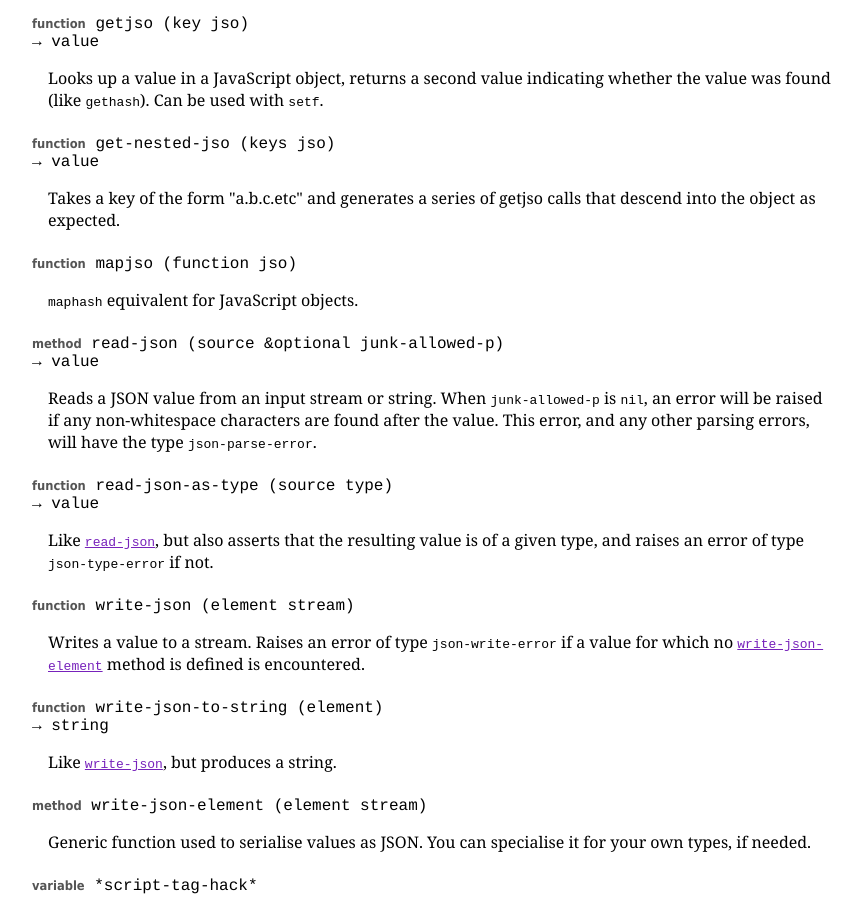
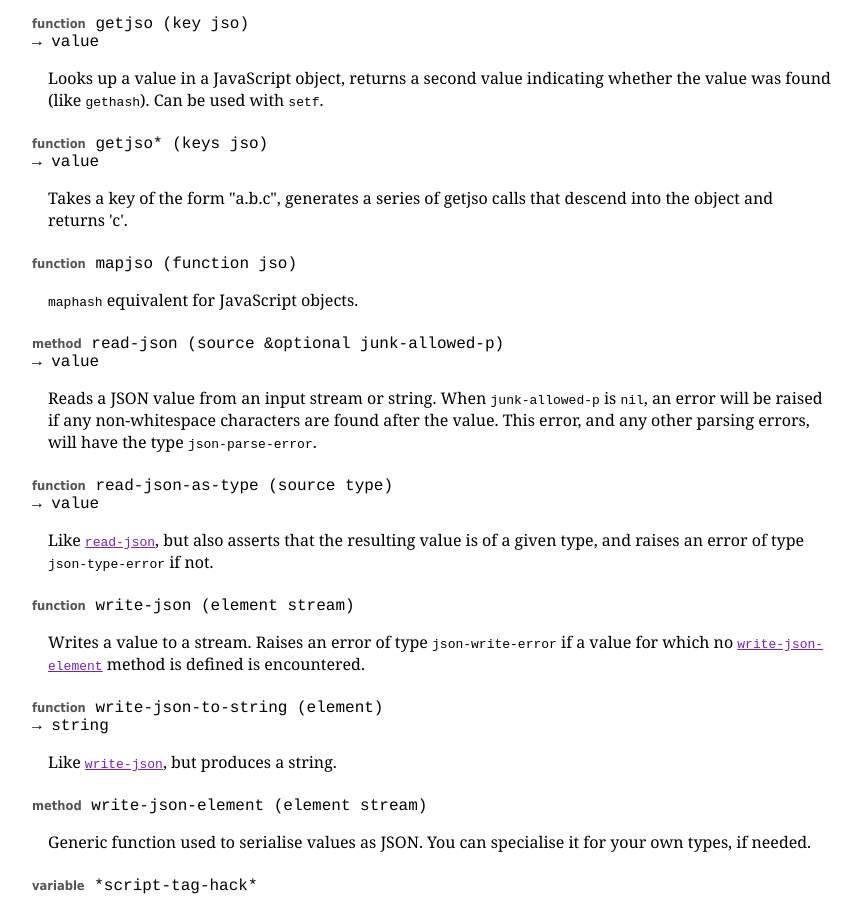
Before and after one commit to marijnh/ST-JSON, a plain HTML site: page index.html in a window 1280 px wide. Shown: the part 1200-2108 px from the top of the page, without its empty margins (16-877 px from the left). Drawn offline with Linux system fonts and the light colour scheme.

Commit message:
Remove the dependency on split-sequence, update docs.

```diff
--- a/index.html
+++ b/index.html
@@ -112,13 +112,13 @@
   second value indicating whether the value was found (like
   <code>gethash</code>). Can be used with <code>setf</code>.</p>
 
-  <p class="def" id="get-nested-jso">
-    <span>function</span> get-nested-jso (keys jso)
+  <p class="def" id="getjso*">
+    <span>function</span> getjso* (keys jso)
     <br/>&#8594; value
   </p>
 
-  <p class="desc">Takes a key of the form "a.b.c.etc" and generates
-  a series of getjso calls that descend into the object as expected.
+  <p class="desc">Takes a key of the form "a.b.c", generates a series
+  of getjso calls that descend into the object and returns 'c'.
 
   <p class="def" id="mapjso">
     <span>function</span> mapjso (function jso)
```
Also changed, not shown: 2 other files.
